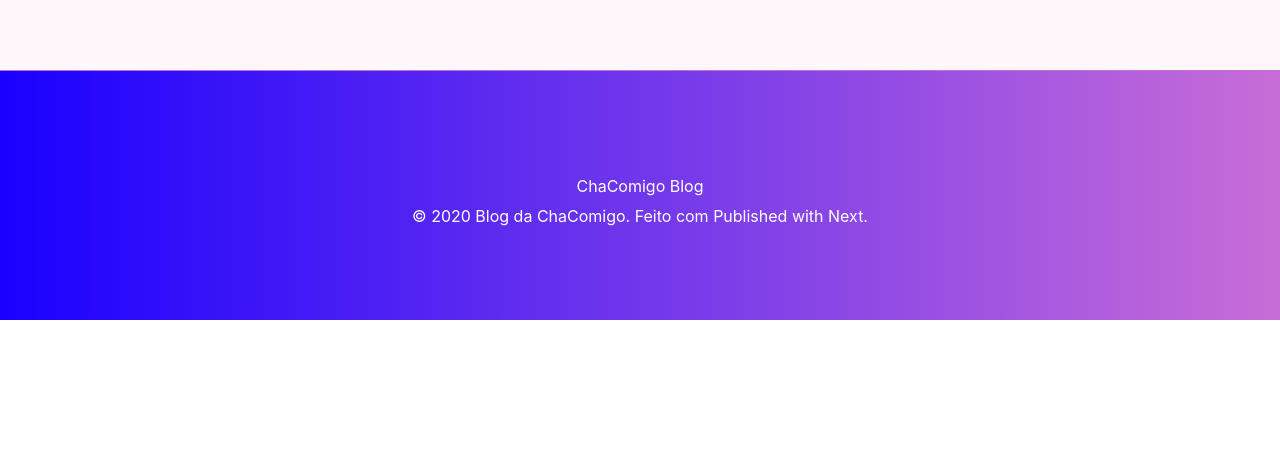
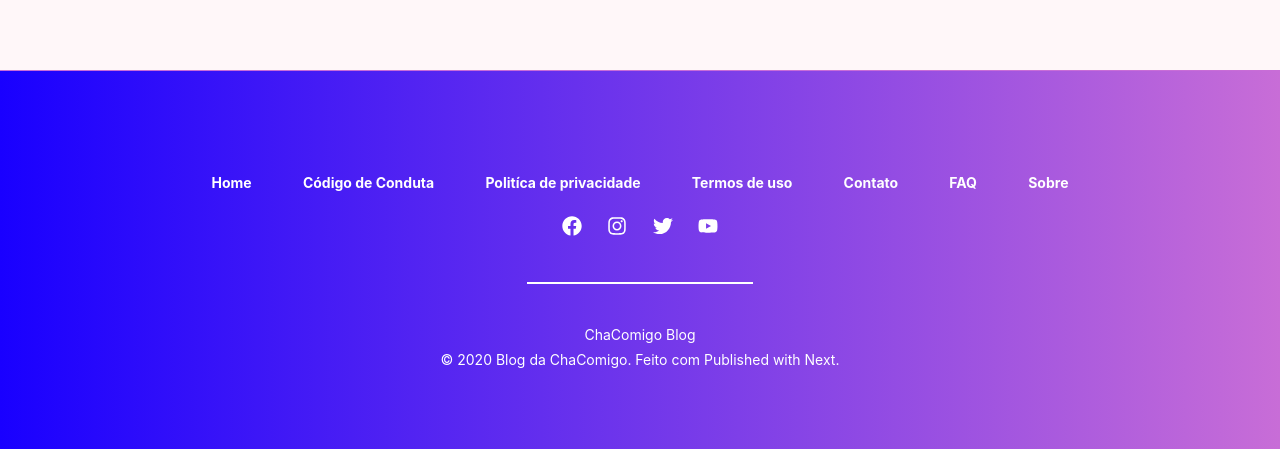
Before and after one commit to gislainejessica/blog-chacomigo, a Next.js app: page / in a window 1280 px wide. Shown: the part 2482-2931 px from the top of the page. Before the commit the page ends 2802 px from the top, so only its background shows below. Built offline with nearby package versions, Linux system fonts and the light colour scheme.

Commit message:
fix: padding article

```diff
--- a/components/Footer/index.tsx
+++ b/components/Footer/index.tsx
@@ -1,14 +1,61 @@
 import React from 'react';
 // import styles from '../../styles/Home.module.css'
+import { FaFacebook, FaGithub, FaInstagram, FaTwitter, FaYoutube } from 'react-icons/fa';
 
-import { Container, Text } from './styles'
+import { Container, Text, Link, Redes, Line } from './styles'
 
 const Footer: React.FC = () => {
   return (
     <Container>
+      <Redes>
+        <Link>
+          Home
+        </Link>
+        <Link>
+          Código de Conduta
+        </Link>
+        <Link>
+          Politíca de privacidade
+        </Link>
+        <Link>
+          Termos de uso
+        </Link>
+        <Link>
+          Contato
+        </Link>
+        <Link>
+          FAQ
+        </Link>
+        <Link>
+          Sobre
+        </Link>
+      </Redes>
+
+      <Redes>
+        <h4>
+          {/* Facebook */}
+          <FaFacebook size={20} />
+        </h4>
+        <h4>
+          {/* Instagram */}
+          < FaInstagram size={20} />
+
+        </h4>
+        <h4>
+          {/* Twitter */}
+          <FaTwitter size={20} />
+        </h4>
+        <h4>
+          {/* Youtube */}
+          <FaYoutube size={20} />
+        </h4>
+      </Redes>
+
+      <Line />
+
       <Text>
         ChaComigo Blog
-        </Text>
+      </Text>
       <Text>
         © 2020 Blog da ChaComigo. Feito com  Published with Next.
       </Text>
--- a/components/Footer/styles.ts
+++ b/components/Footer/styles.ts
@@ -2,10 +2,10 @@
 
 export const Container = styled.div`
   width: 100%;
-  height: 250px;
+  min-height: 250px;
 
-  display: flex;
-  flex: 1;
+  display: block;
+  /* flex: 1; */
   flex-direction: column;
   justify-content: center;
   align-items: center;
@@ -15,15 +15,62 @@
 
   background: linear-gradient(45deg, #F0722B,  #FFA842);
   background: linear-gradient(to right, #1900FF, #C86DD7);
-  padding: 1.2rem;
+  /* background: #d2d6db; */
+  padding: 4.8rem;
+  /* padding-bottom: 6rem; */
+
   /* background: #fff; */
+
+  @media(max-width: 580px) {
+    padding: 2rem;
+  }
 `;
 
 export const Text = styled.p`
   color: #fff;
   /* color: #7d2440; */
   /* color: #C86DD7; */
-  font-size: 16px;
+  /* color: #202428; */
+  font-size: 14px;
   text-align: center;
-  margin-top: .6rem;
+  /* margin-top: 1.6rem; */
+  margin: 8px ;
 `;
+
+export const Link = styled.h3`
+  color: #202428;
+  color: #fff;
+
+  font-size: 14px;
+  text-align: center;
+  /* margin-top: .6rem; */
+  margin: 1.6rem;
+
+  @media(max-width: 580px) {
+    margin: .8rem;
+  }
+`;
+
+export const Redes = styled.div`
+  display: flex;
+  /* flex: 1; */
+  flex-direction: row;
+  justify-content: center;
+  align-items: center;
+  /* background: #ddd; */
+
+  h4 {
+    margin: 0px .8rem ;
+    color: #202428;
+    color: #ffff;
+  }
+`;
+
+export const Line = styled.hr`
+  height: 1px;
+  width: 20%;
+  background: #d2d6db;
+  margin-top: 2.6rem;
+  margin-bottom: 2.6rem;
+  border: 1px solid #fff;
+`;
--- a/package.json
+++ b/package.json
@@ -15,6 +15,7 @@
     "next": "10.0.0",
     "react": "17.0.1",
     "react-dom": "17.0.1",
+    "react-icons": "^4.1.0",
     "styled-components": "^5.2.1",
     "typescript": "^4.1.2"
   },
--- a/styles/pages/Home.ts
+++ b/styles/pages/Home.ts
@@ -54,8 +54,8 @@
   max-width: 1280px;
 
   @media(max-width: 1280px) {
-    align-self: center;
-    justify-content: center;
+    /* align-self: center; */
+    /* justify-content: center; */
     padding: 6rem 0.8rem 4rem 0.8rem;
   }
 `;
```
Also changed, not shown: styles/pages/Principal.ts (+10 -4 lines), 1 other file (tests, documents, lock files or other folders).
